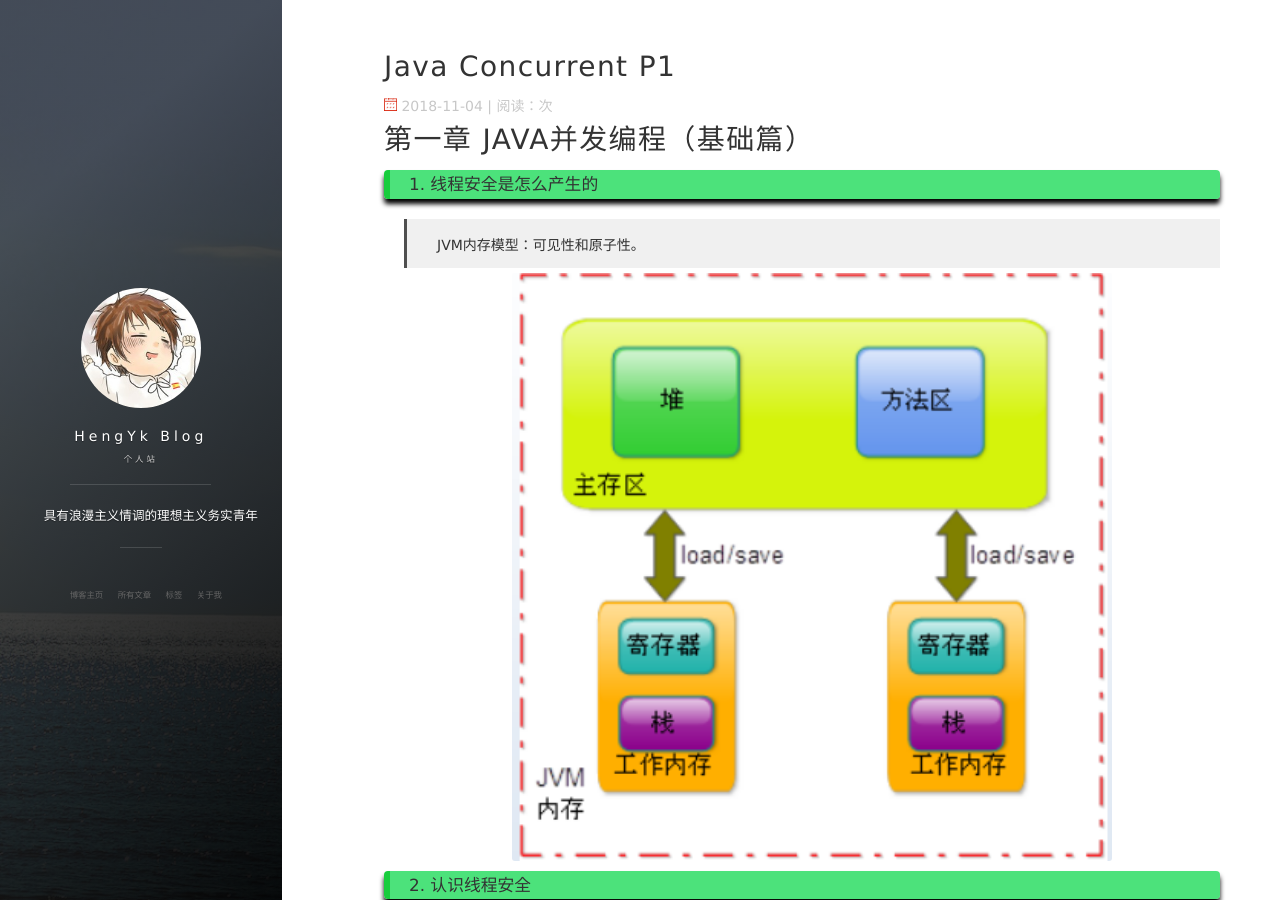
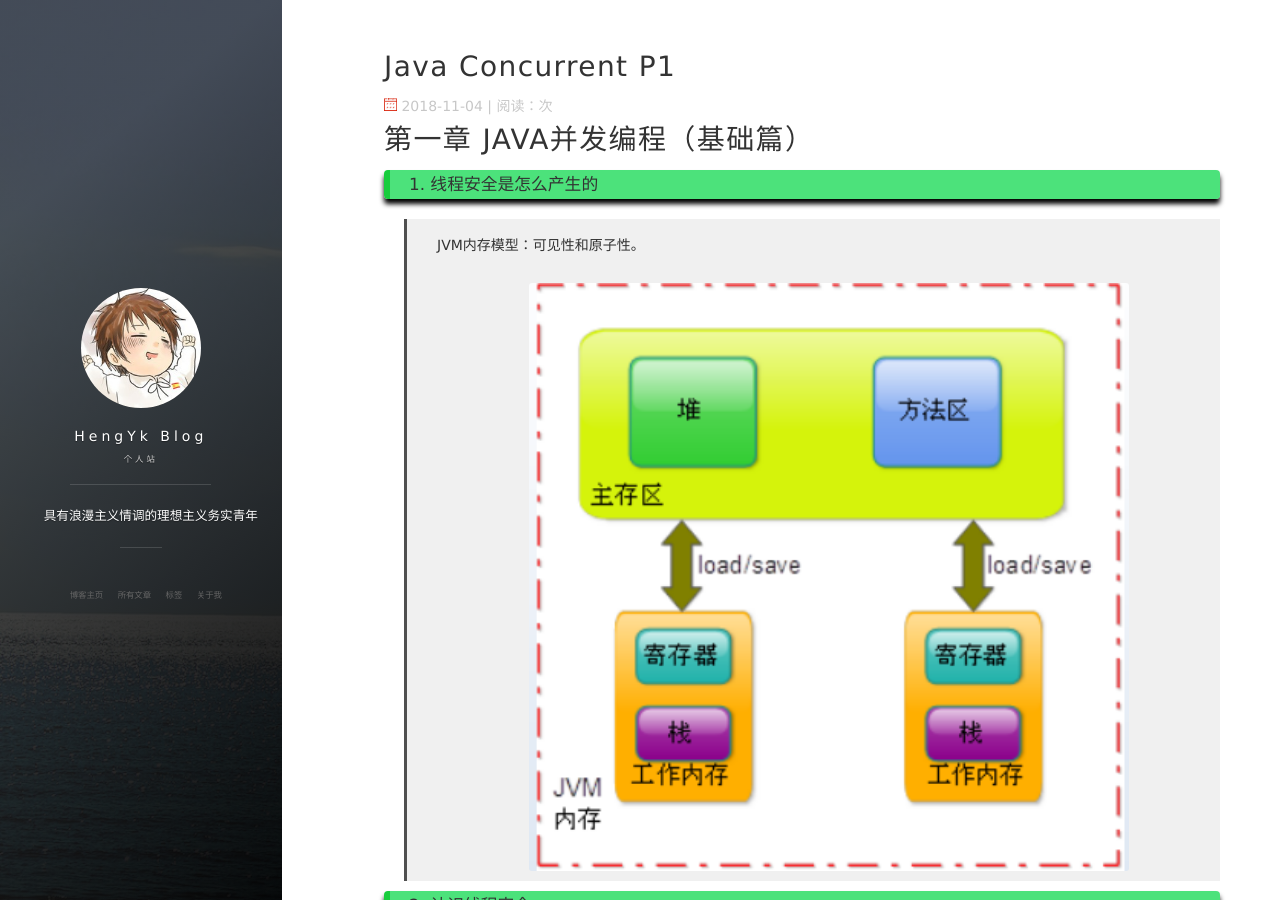
Before and after one commit to HengYk/hengyk.github.io, a Jekyll site: the page built from _posts/2018-11-04-JAVA并发编程（基础篇）.md, in a window 1280 px wide and 900 px high. Built offline with Jekyll 4.4.1, drawn with Linux system fonts in a browser that asks for light colours; nearby versions of some CDN libraries; comment, search, counter and statistics services are not loaded.

Commit message:
Commit modified

````diff
--- a/_posts/2018-11-04-JAVA并发编程（基础篇）.md
+++ b/_posts/2018-11-04-JAVA并发编程（基础篇）.md
@@ -12,13 +12,15 @@ tag: JAVA并发编程系列文章（JAVA-CONCURRENT-PROGRAMMING）
 
 > JVM内存模型：可见性和原子性。
 
-<img src="/images/post/jvm.png" width="600px" height="">
+> <img src="/images/post/jvm.png" width="600px" height="">
 
 ### 2. 认识线程安全
 
 > &nbsp;&nbsp;&nbsp;&nbsp;&nbsp;&nbsp;&nbsp;定义：当多个线程访问某一个类、对象或方法时，这个类、对象或方法都能表现出与单线程执行时一致的行为，那么这个类、对象或方法就是`线程安全`的。
 
 > &nbsp;&nbsp;&nbsp;&nbsp;&nbsp;&nbsp;&nbsp;线程安全问题都是由`全局变量`及`静态变量`引起的。若每个线程中对全局变量、静态变量只有读操作，而无写操作，一般来说，这个全局变量是线程安全的；若有多个线程同时执行`写操作`，一般都需要考虑`线程同步`，否则的话就可能影响线程安全。
+
+<br/>
 
 ```
 class User {
@@ -86,6 +88,7 @@ public class DemoThread00 {
      */
 }
 ```
+
 > &nbsp;&nbsp;&nbsp;&nbsp;&nbsp;&nbsp;&nbsp;程序说明：由于set(String name, String pass)方法没有加锁，以致于原本应该为Thread-0-name-yk1-pass-123的执行结果变成了Thread-0-name-yk2-pass-123。
 
 ### 3. Synchronize方法
@@ -97,6 +100,8 @@ public class DemoThread00 {
 * 一旦锁被释放，则多个线程会同时去尝试获得所，造成锁竞争问题。
 
 > &nbsp;&nbsp;&nbsp;&nbsp;&nbsp;&nbsp;&nbsp;`锁竞争问题`：在高并发、线程数量高时会引起CPU占用居高不下，或者直接宕机。
+
+<br/>
 
 ```
 class AddCase {
@@ -140,12 +145,17 @@ public class DemoThread02 {
     }
 }
 ```
+
+<br/>
+
 > &nbsp;&nbsp;&nbsp;&nbsp;&nbsp;&nbsp;&nbsp;程序说明：Synchronized作用在非静态方法上代表的`对象锁`，一个对象一个锁，多个对象之间不会发生锁竞争。Synchronized作用在静态方法上则升级为`类锁`，所有对象共享一把锁，存在锁竞争。
 
 ### 4. 同步和异步
 
 > &nbsp;&nbsp;&nbsp;&nbsp;&nbsp;&nbsp;&nbsp;`同步`：必须等待方法执行完毕，才能向下执行，共享资源访问的时候，为了保证线程安全，必须同步。
 &nbsp;&nbsp;&nbsp;&nbsp;&nbsp;&nbsp;&nbsp;`异步`：不用等待其他方法执行完毕，即可立即执行，例如Ajax异步。
+
+<br/>
 
 ```
 class PrintCase {
@@ -199,6 +209,8 @@ public class DemoThread03 {
 ### 5. 脏读
 
 >  &nbsp;&nbsp;&nbsp;&nbsp;&nbsp;&nbsp;&nbsp;由于同步和异步方法的执行个性，如果不从全局上进行并发设计很可能会引起数据的不一致，也就是所谓的`脏读`。多个线程访问同一个资源，在一个线程修改数据的过程中，有另外的线程来读取数据，就会引起脏读的产生。
+
+<br/>
 
 ```
 class DirtyReadCase {
@@ -257,13 +269,15 @@ public class DemoThread04 {
 
 > &nbsp;&nbsp;&nbsp;&nbsp;&nbsp;&nbsp;&nbsp;为了避免脏读我们一定要保证数据修改操作的`原子性`、并且对读取操作也要进行同步控制。
 
-<img src="/images/post/oracle.png" width="600px" height="">
+> <img src="/images/post/oracle.png" width="600px" height="">
 
 ### 6. Synchronized锁重入
 
 > &nbsp;&nbsp;&nbsp;&nbsp;&nbsp;&nbsp;&nbsp;同一个线程得到了一个对象的锁之后，再次请求此对象时可以再次获得该对象的锁，即一次性获取两把或多把锁，此过程称之为`锁重入`。
 
 > &nbsp;&nbsp;&nbsp;&nbsp;&nbsp;&nbsp;&nbsp;* 同一个对象内的多个synchronized方法可以锁重入。
+
+<br/>
 
 ```
 class RunCase {
@@ -307,6 +321,8 @@ public class DemoThread05 {
 ```
 
 > &nbsp;&nbsp;&nbsp;&nbsp;&nbsp;&nbsp;&nbsp;* 父子类可以锁重入。
+
+<br/>
 
 ```
 class ParentIns {
@@ -373,6 +389,8 @@ public class DemoThread06 {
 ### 7. 抛出异常释放锁
 
 > &nbsp;&nbsp;&nbsp;&nbsp;&nbsp;&nbsp;&nbsp;一个线程在获得锁之后执行操作，发生错误抛出异常，则自动释放锁。
+
+<br/>
 
 ```
 class ExcCase {
@@ -447,6 +465,8 @@ public class DemoThread07 {
 ### 8. Synchronized代码块
 
 > &nbsp;&nbsp;&nbsp;&nbsp;&nbsp;&nbsp;&nbsp;优势：可以达到`更细粒度`的控制。
+
+<br/>
 
 ```
 class DiffLockCase {
@@ -558,6 +578,7 @@ public class DemoThread08 {
     }
 }
 ```
+
 > &nbsp;&nbsp;&nbsp;&nbsp;&nbsp;&nbsp;&nbsp;问：同种类型的锁之间互斥？
 &nbsp;&nbsp;&nbsp;&nbsp;&nbsp;&nbsp;&nbsp;答：同种this锁和Object锁之间并没发生互斥，只有同种Class锁才发生了互斥。下一节中代码注释会有说明。
 
@@ -566,6 +587,8 @@ public class DemoThread08 {
 ### 9. 对象锁引用
 
 > &nbsp;&nbsp;&nbsp;&nbsp;&nbsp;&nbsp;&nbsp;不要在线程中修改对象锁的引用，引用被改变会导致锁失效。线程A修改了对象锁的引用，则线程B实际得到了新的对象锁，而不是锁被释放了,因此引发了线程安全问题。
+
+<br/>
 
 ```
 class ChangeLockCase {
@@ -620,6 +643,8 @@ public class DemoThread10 {
 ```
 
 > &nbsp;&nbsp;&nbsp;&nbsp;&nbsp;&nbsp;&nbsp;在线程中修改了锁对象的属性,而不修改引用则不会引起锁失效、不会产生线程安全问题。
+
+<br/>
 
 ```
 class Person {
@@ -706,6 +731,8 @@ public class DemoThread10 {
 
 > &nbsp;&nbsp;&nbsp;&nbsp;&nbsp;&nbsp;&nbsp;两个或两个以上的进程在执行过程中，由于竞争资源或者由于彼此通信而造成的一种阻塞的现象，若无外力作用，它们都将无法推进下去。此时称系统处于死锁状态或系统产生了死锁，这些永远在互相等待的进程称为死锁进程。
 
+<br/>
+
 ```
 class DeadLockCase {
 
@@ -767,6 +794,8 @@ public class DemoThread12 {
 ### 11. 线程间通讯
 
 > &nbsp;&nbsp;&nbsp;&nbsp;&nbsp;&nbsp;&nbsp;每个线程都是独立运行的个体，线程通讯能让多个线程之间协同工作。
+
+<br/>
 
 ```
 class NotWaitNotifyCase {
@@ -875,6 +904,8 @@ public class DemoThread17 {
 
 > &nbsp;&nbsp;&nbsp;&nbsp;&nbsp;&nbsp;&nbsp;Notify只会通知一个wait中的线程，并把锁给他，不会产生锁竞争问题，但是该线程处理完毕之后必须再次notify或notifyAll，完成类似链式的操作。NotifyAll会通知所有wait中的线程，会产生锁竞争问题。
 
+<br/>
+
 ```
 class NotifyAllCase {
 
@@ -940,6 +971,8 @@ public class DemoThread22 {
 ### 12. 案例实战
 
 > &nbsp;&nbsp;&nbsp;&nbsp;&nbsp;&nbsp;&nbsp;使用synchronized、wait、notify实现带阻塞的线程安全队列。
+
+<br/>
 
 ```
 class MQueue {
````
